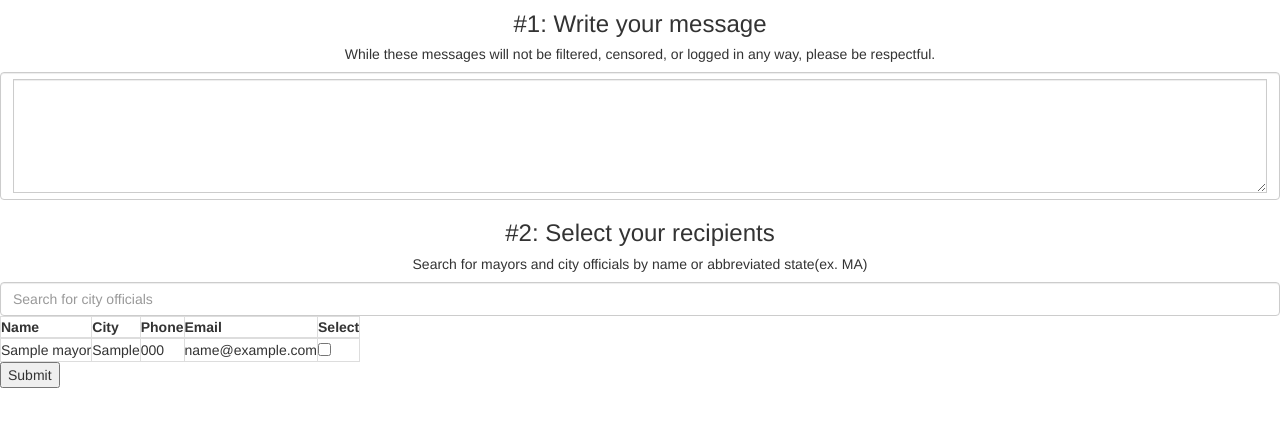
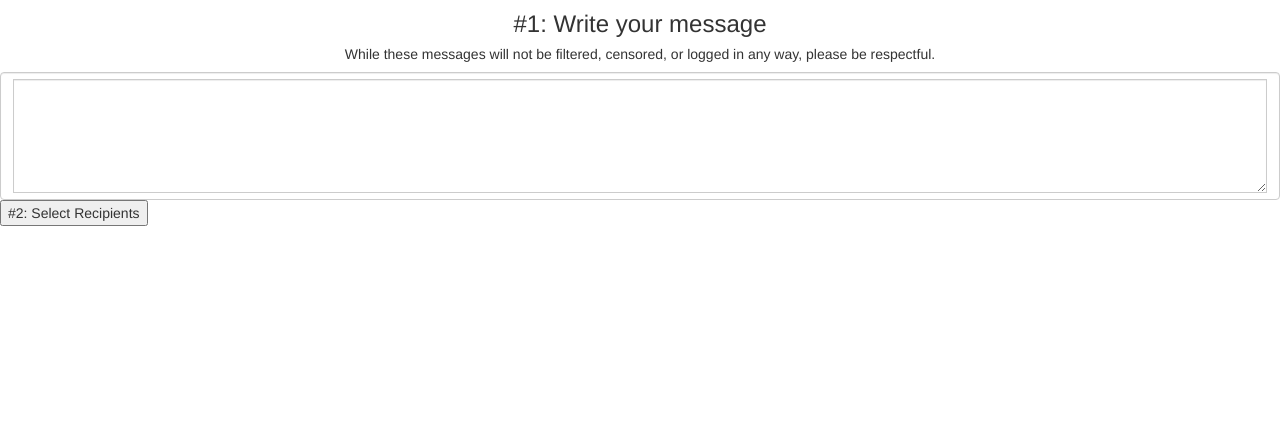
Before and after one commit to makowskib/mayor, a Flask app: page / in a window 1280 px wide. Shown: the part 164-591 px from the top of the page. Run offline with Flask 2, Linux system fonts and the light colour scheme; tables that the repository leaves empty hold one stand-in row (values such as "Sample post"); parts of the project's set-up code (start-up, migrations or seed data) failed here and were passed over; some libraries are stand-ins or nearby versions.

Commit message:
split message page and recipients page into seperate routes

```diff
--- a/mayors/routes.py
+++ b/mayors/routes.py
@@ -1,9 +1,13 @@
 from mayors import app, db
-from flask import render_template, url_for
+from flask import render_template, url_for, redirect
 from mayors.models import Mayors
 
 
 @app.route("/")
 def index():
+    return render_template("index.html")
+
+@app.route("/recipients")
+def recipients():
     results = Mayors.query.all()
-    return render_template("index.html", results=results)
+    return render_template("recipients.html", results=results)
--- a/mayors/templates/index.html
+++ b/mayors/templates/index.html
@@ -22,84 +22,14 @@
 </div>
 
 
-<form id='checks'>
+<form>
     <div class="input-group form-control">
         <textarea class="form-control" rows="5"></textarea>
     </div>
-
-    <div class="text-center">
-        <h3>#2: Select your recipients</h3>
-        <h5>
-            Search for mayors and city officials by name or abbreviated state(ex. MA)
-        </h5>
-    </div>
-
     <div>
-        <form>
-            <input id="auto" class="form-control" type="text" placeholder="Search for city officials">
-        </form>
-    </div>
-
-
-    <div class="table-wrapper">
-        <table class="table-bordered">
-            <thead>
-                <tr>
-                    <th>Name</th>
-                    <th>City</th>
-                    <th>Phone</th>
-                    <th>Email</th>
-                    <th>Select</th>
-                </tr>
-            </thead>
-                <tbody id="table">
-                    {% for result in results %}
-                    <tr>
-                        <td>
-                            {{result.name}}
-                        </td>
-                        <td>
-                            {{result.location}}
-                        </td>
-                        <td>
-                            {{result.phone}}
-                        </td>
-                        <td>
-                            {{result.email}}
-                        </td>
-                        <td >
-                            <input type="checkbox" id="checkbox" name="checkbox" value="{{result.id}}">
-                        </td>
-                    </tr>
-                    {% endfor %}
-                </tbody>
-        </table>
-    </div>
-    <div>
-        <input type="submit">
+        <input type="submit" value="#2: Select Recipients" formaction="{{ url_for('recipients') }}">
     </div>
 </form>
 
-<script>
-$(document).ready(function(){
-  $('#auto').on("keyup", function() {
-    var value = $(this).val();
-    $('#table tr').filter(function() {
-      $(this).toggle($(this).text().indexOf(value) > -1)
-    });
-  });
-});
-
-var add = function() {
-    var sel = [];
-        $("input[name=checkbox]:checked").map(function() {
-          sel.push($(this).val());
-        });
-    console.log(sel);
-  }
-
-$("input[type=checkbox]").on("click", add);
-
-</script>
 
 {% endblock %}
```
Also changed, not shown: config.py (added, +11 -0 lines).
